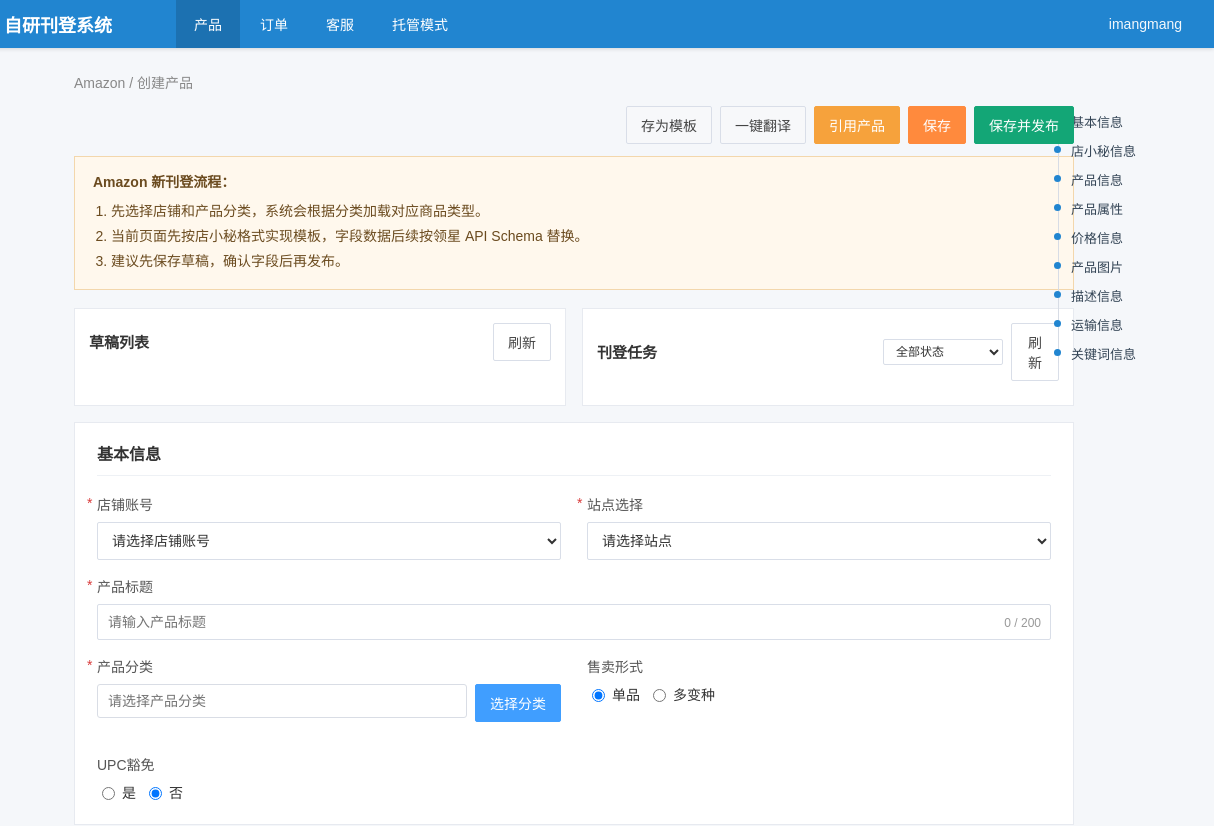
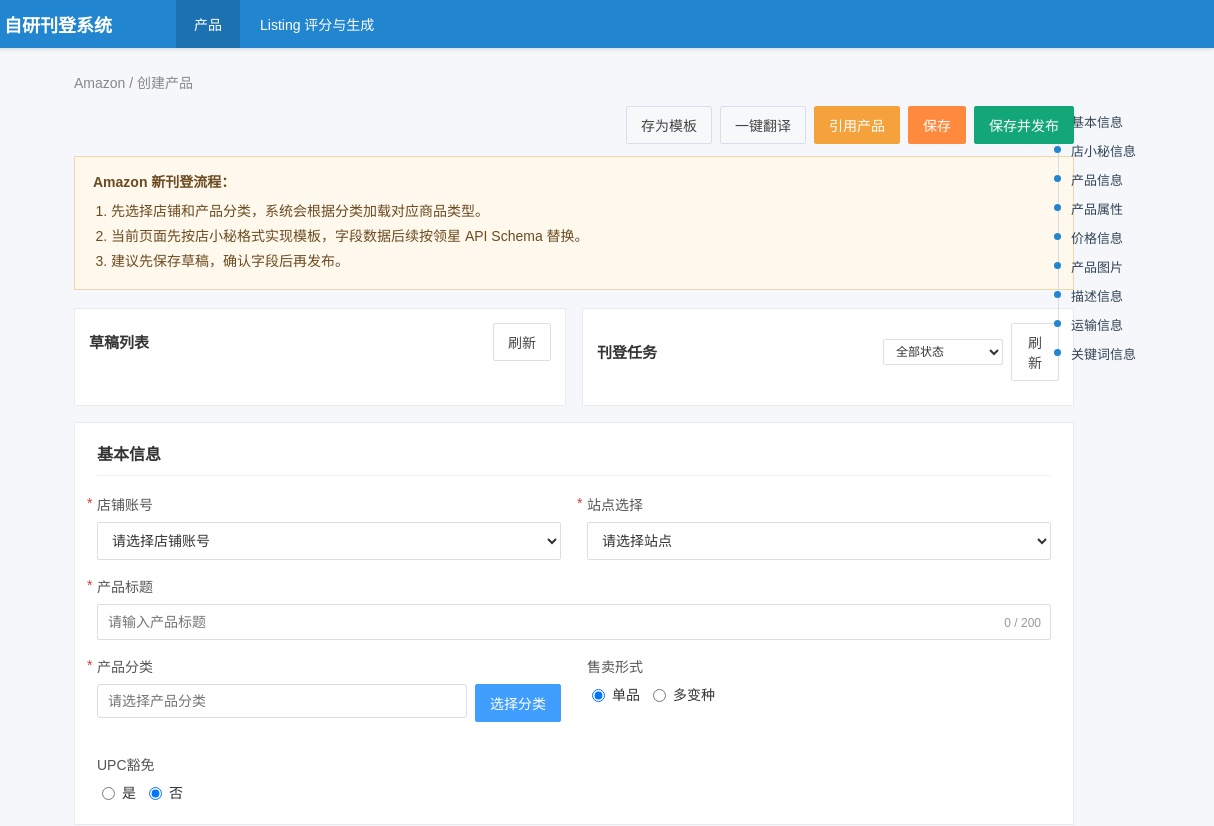
Before and after one commit to lpj2026/listing-, a plain HTML site: page frontend/index.html in a window 1280 px wide. Shown: the top 826 px of the page, 66-1280 px from the left. Drawn offline with Linux system fonts and the light colour scheme; no server answers.

Commit message:
导航栏精简：保留产品+Listing评分与生成，删除订单/客服/托管模式及账户名

```diff
--- a/frontend/index.html
+++ b/frontend/index.html
@@ -14,11 +14,8 @@
       </div>
       <nav>
         <a class="active" href="create-product">产品</a>
-        <a href="#">订单</a>
-        <a href="#">客服</a>
-        <a href="#">托管模式</a>
+        <a href="#">Listing 评分与生成</a>
       </nav>
-      <div class="account">imangmang</div>
     </header>
 
     <main class="page">
```
Also changed, not shown: 2 other files.
